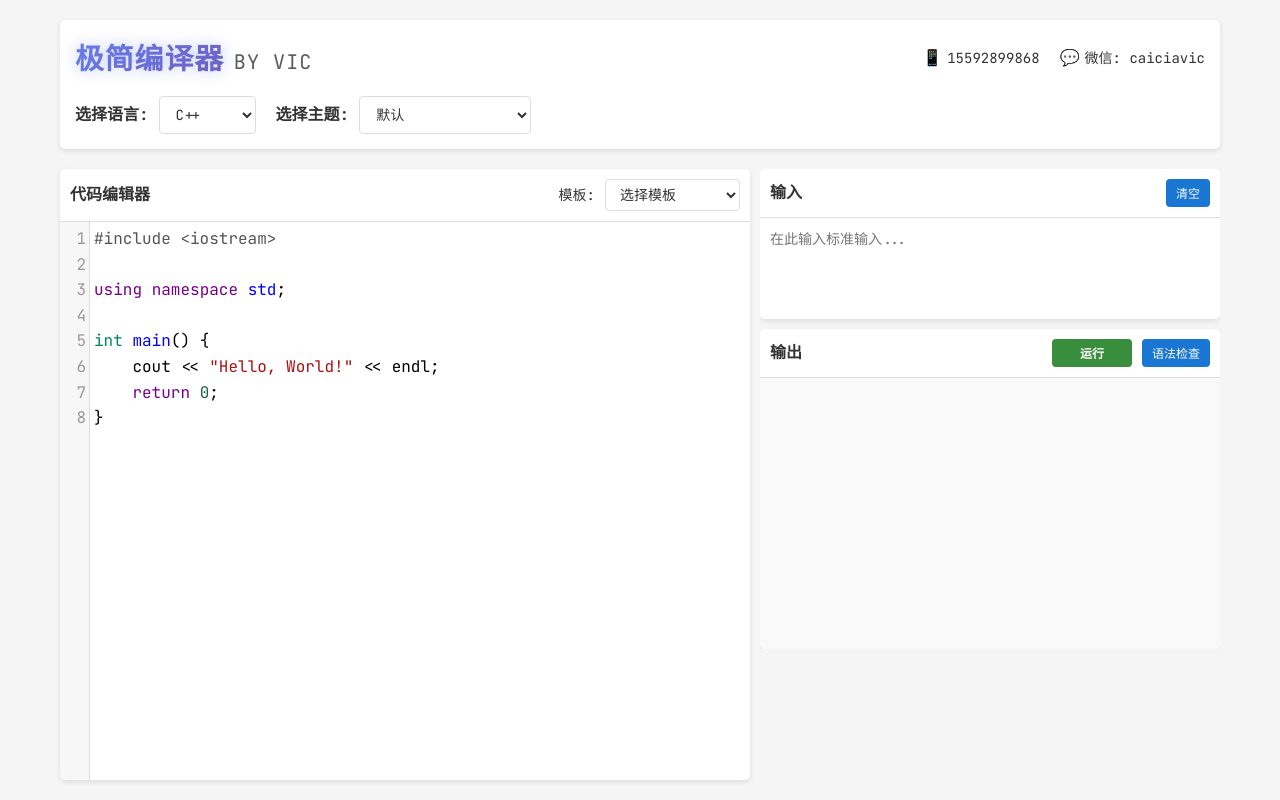
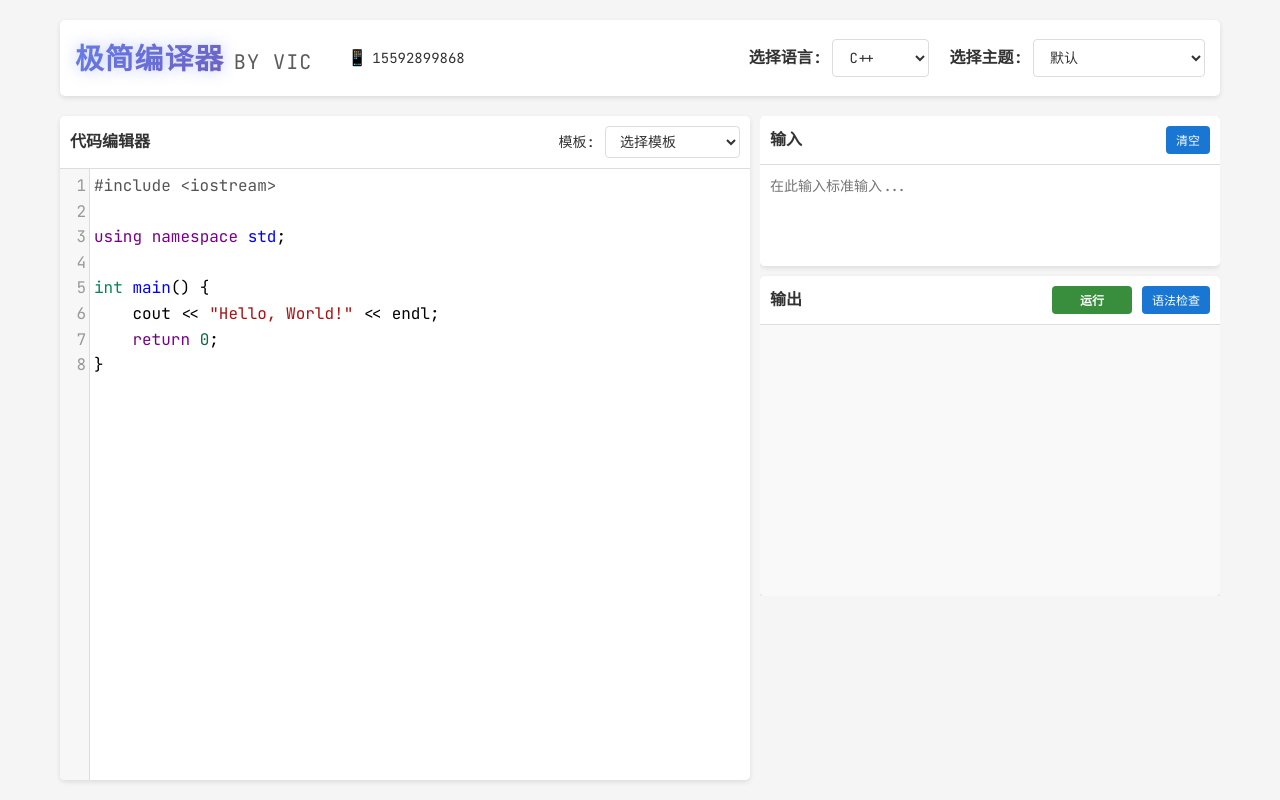
Before and after one commit to caicaivic0322/basic-compiler, a website: page index.html in a window 1280 px wide. Drawn offline with nearby package versions, Linux system fonts and the light colour scheme.

Commit message:
调整header布局，将联系信息放在标题旁边

```diff
--- a/css/style.css
+++ b/css/style.css
@@ -127,15 +127,19 @@ header {
     border-radius: 5px;
     margin-bottom: 20px;
     box-shadow: 0 2px 5px rgba(0, 0, 0, 0.1);
-    display: flex;
-    flex-direction: column;
-    gap: 15px;
 }
 
 .header-top {
     display: flex;
     justify-content: space-between;
     align-items: center;
+    flex-wrap: wrap;
+}
+
+.title-section {
+    display: flex;
+    align-items: center;
+    gap: 15px;
     flex-wrap: wrap;
 }
 
--- a/index.html
+++ b/index.html
@@ -20,15 +20,12 @@
     <div class="container">
         <header>
             <div class="header-top">
-                <h1>极简编译器 <span class="author">by Vic</span></h1>
+                <div class="title-section">
+                    <h1>极简编译器 <span class="author">by vic</span></h1>
                     <div class="contact-info">
                         <div class="contact-item">
                             <span class="contact-icon">📱</span>
                             <a href="tel:15592899868" class="contact-link">15592899868</a>
-                    </div>
-                    <div class="contact-item">
-                        <span class="contact-icon">💬</span>
-                        <span class="contact-text">微信: caiciavic</span>
                         </div>
                     </div>
                 </div>
@@ -50,6 +47,7 @@
                             <option value="dracula">Dracula (Dark)</option>
                             <option value="material">Material (Dark)</option>
                         </select>
+                    </div>
                 </div>
             </div>
         </header>
```
Lines whose indentation alone changed are shown as unchanged.
